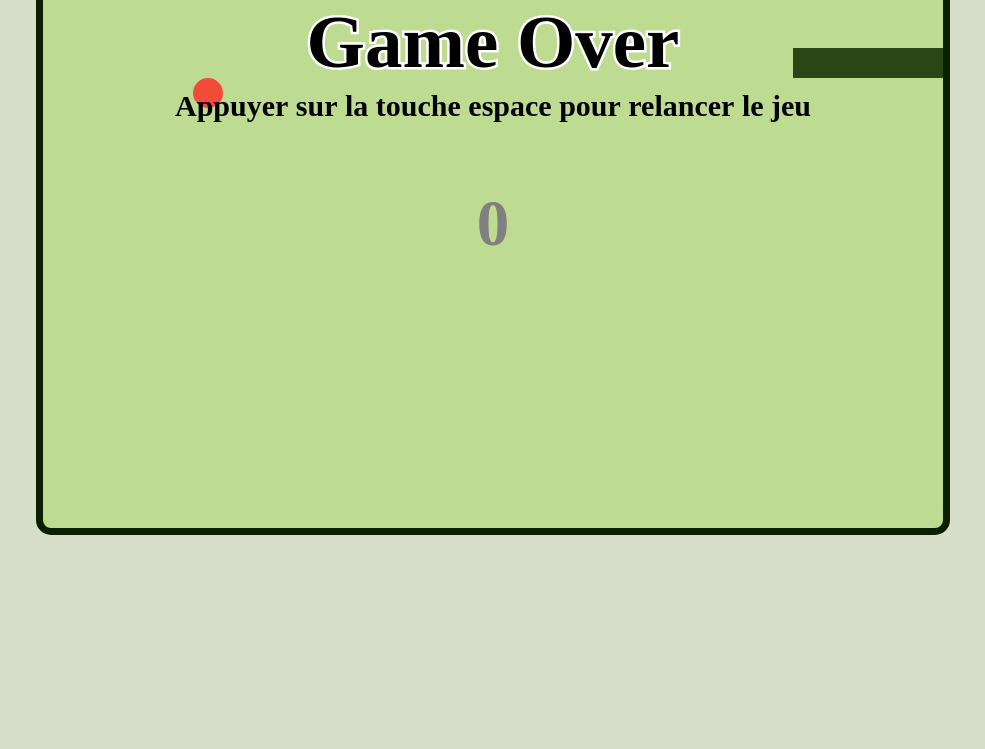
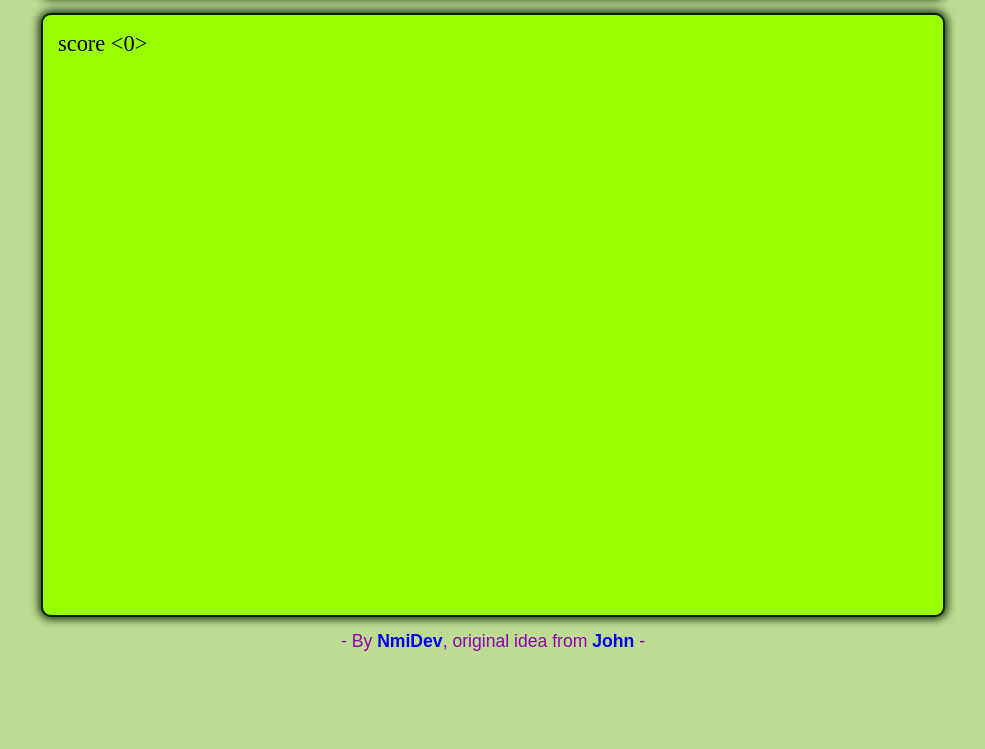
Before and after one commit to NmiDev/snake, a website built with webpack: page src/index.html in a window 1280 px wide. Shown: the part 119-868 px from the top of the page, without its empty margins (147-1132 px from the left). Before the commit the page ends 800 px from the top, so only its background shows below. Built offline with nearby package versions, Linux system fonts and the light colour scheme; files whose address does not match are found by name.

Commit message:
Update design of the application

```diff
--- a/package.json
+++ b/package.json
@@ -24,6 +24,8 @@
     "babel-loader": "^8.0.5",
     "babel-preset-env": "^1.7.0",
     "css-loader": "^2.1.0",
+    "favicons-webpack-plugin": "0.0.9",
+    "file-loader": "^3.0.1",
     "html-loader": "^0.5.5",
     "html-webpack-plugin": "^3.2.0",
     "mini-css-extract-plugin": "^0.5.0",
--- a/src/index.html
+++ b/src/index.html
@@ -4,10 +4,25 @@
     <meta charset="UTF-8">
     <meta name="viewport" content="width=device-width, initial-scale=1.0">
     <meta http-equiv="X-UA-Compatible" content="ie=edge">
-    <link rel="stylesheet" href="../css/styles.css">
+	<link rel="stylesheet" href="../css/styles.css">
     <title>Snake</title>
 </head>
 <body>
-
+	<!-- Header -->
+	<header id="header">
+		<div id="logo-container"></div>
+		<div id="logo-message">
+			<p> &#139; Press enter &#155; </Press></p>
+			<p id="logo-controls">Use arrow keys</p>
+		</div>
+	</header>
+	<!-- Application -->
+	<div id="app"></div>
+	<!-- Footer -->
+	<footer id="footer">
+		<div id="github">
+			<p>- By <a class="links" href="https://github.com/NmiDev/snake">NmiDev</a>, original idea from <a class="links" href="https://apprendre-a-coder.com/">John</a> -</p>
+		</div>
+	</footer>
 </body>
 </html>
--- a/src/index.js
+++ b/src/index.js
@@ -3,7 +3,11 @@ import "babel-polyfill";
 import Game from "./js/game.js";
 
 // Imports CSS
+import reset from "./styles/reset.css";
 import style from "./styles/index.css";
+
+// Imports images
+import snake from "./assets/img/snake.svg";
 
 // Application
 const app = {
@@ -14,6 +18,13 @@ const app = {
     gameInit : () => {
         // DOM loaded
         console.log("Ready player one");
+
+        // Loading images
+        const snakeLogo = new Image();
+        snakeLogo.src = snake;
+        snakeLogo.alt = "Loggo du jeu du serpent";
+        snakeLogo.id = "logo-img";
+        document.getElementById("logo-container").appendChild(snakeLogo);
 
         // Init game
         app.instance = new Game();
@@ -42,7 +53,7 @@ const app = {
             case 40:
                 newDirection = "down";
                 break;
-            case 32: // Reload game if space key down
+            case 13: // Load game if enter key down
                 app.instance.launch();
                 break;
 
--- a/src/js/drawing.js
+++ b/src/js/drawing.js
@@ -5,7 +5,7 @@ export default class Drawing {
         // Keep canvas context
         context.save();
         // Canvas fill
-        context.fillStyle = "#2A4616";
+        context.fillStyle = "black";
         for (const block of snake.body) {
             this.drawBlock(context, block, blockSize);
         }
@@ -16,7 +16,7 @@ export default class Drawing {
         // Keep canvas context
         context.save();
         // Styles and mesures
-        context.fillStyle = "#F34A3A";
+        context.fillStyle = "#8F00B2";
         context.beginPath();
         const radius = blockSize / 2;
         const xPosition = apple.position[0]*blockSize + radius;
@@ -33,18 +33,19 @@ export default class Drawing {
         // Canvas fill
         context.fillRect(x * blockSize, y * blockSize, blockSize, blockSize);
     }
-    static drawScore(context, canvasWidth, canvasHeight, score) {
+    static drawScore(context, score) {
+        // Prepare message
+        const message = `score <${score}>`;
         // Keep convas context
         context.save();
         // Style
-        context.font = "bold 65px sans-sherif";
-        context.fillStyle = "grey";
-        context.textAlign = "center";
+        context.font = "lighter 1.4rem joystix";
+        context.fillStyle = "black";
+        context.textAlign = "left";
         context.textBaseline = "middle";
-        const centerX = canvasWidth / 2;
-        const centerY = canvasHeight / 2;
+        context.lineWidth = 5;
         // Load message
-        context.fillText(score.toString(), centerX, centerY);
+        context.fillText(message.toString(), 15, 30);
         // Restort canvas context
         context.restore();
     }
@@ -52,21 +53,19 @@ export default class Drawing {
         // Keep convas context
         context.save();
         // Style
-        context.font = "bold 75px sans-sherif";
+        context.font = "lighter 3.5rem joystix";
         context.fillStyle = "black";
         context.textAlign = "center";
         context.textBaseline = "middle";
-        context.strokeStyle = "white";
         context.lineWidth = 5;
         const centerX = canvasWidth / 2;
         const centerY = canvasHeight / 2;
         // Load message Game over
-        context.strokeText("Game Over", centerX, centerY - 180);
-        context.fillText("Game Over", centerX, centerY - 180);
+        context.fillText("Game Over", centerX, centerY - 120);
         // Load message Replay
-        context.font = "bold 30px sans-sherif";
+        context.font = "lighter 1.6rem joystix";
         context.fillStyle = "black";
-        context.fillText("Appuyer sur la touche espace pour relancer le jeu", centerX, centerY - 120);
+        context.fillText("Press enter and play again", centerX, centerY);
         // Restort canvas context
         context.restore();
     }
--- a/src/js/game.js
+++ b/src/js/game.js
@@ -25,12 +25,11 @@ export default class Game {
         // Set the canvas width and height
         this.canvas.width = this.canvasWidth;
         this.canvas.height = this.canvasHeight;
-        // Set the id attribute to canvas
-        this.canvas.setAttribute("id", "container");
-        // Append the canvas to the body
-        document.body.appendChild(this.canvas);
-        // Launch the game
-        this.launch();
+        // Append the canvas to the container
+        document.getElementById("app").appendChild(this.canvas);
+        // Drawing inital score 0
+        Drawing.drawScore(this.context, 0);
+
     }
     // Method launch
     launch() {
@@ -75,12 +74,12 @@ export default class Game {
             }
             // Clear canvas
             this.context.clearRect(0, 0, this.canvasWidth, this.canvasHeight);
-            // Score refresh
-            Drawing.drawScore(this.context, this.canvasWidth, this.canvasHeight, this.score);
             // Snake drawing
             Drawing.drawSnake(this.context, this.snakeBody, this.blockSize);
             // Apple drawing
             Drawing.drawApple(this.context, this.appleBody, this.blockSize);
+            // Score refresh
+            Drawing.drawScore(this.context, this.score);
             // Timeout
             this.timeout = setTimeout(this.refreshDisplay.bind(this), this.delay);
         }
--- a/src/styles/index.css
+++ b/src/styles/index.css
@@ -1,12 +1,91 @@
-body {
-    padding: 2rem;
-    background-color: rgb(215, 222, 201)
+/* Fonts import */
+@font-face {
+    font-family: "Joystix";
+    src: url("../assets/fonts/joystix.ttf") format("truetype");
+  }
+/* Generic rules */
+*  {
+    box-sizing: border-box;
 }
 
-#container {
-    border: 7px solid #0A2000;
-    border-radius: 15px ;
-    display: block;
-    margin: auto;
+body {
+    font-family: "Joystix";
+    font-size: 1.6rem;
     background-color: #BEDC91;
 }
+
+.links {
+    font-weight: bolder;
+    display: inline-block;
+    text-decoration: none;
+}
+
+.links::after {
+    margin-top: 0.1rem;
+    content: '';
+    display: block;
+    width: 0;
+    height: 2px;
+    background: #8F00B2;
+    transition: width .3s;
+}
+
+.links:hover::after {
+    width: 100%;
+    transition: width .3s;
+}
+
+.links:visited {
+    color: inherit;
+}
+
+/* Combine rules */
+#header, #app, #footer {
+    width: 904px;
+    margin: auto;
+    margin: 1rem auto;
+}
+
+#header, #app {
+    border: 2px solid #0A2000;
+    border-radius: 10px ;
+    box-shadow: 0px 0px 10px 2px #0A2000;
+}
+
+#header, #footer {
+    display: flex;
+    align-items: baseline;
+    justify-content: center;
+    height: 100px;
+    align-items: center;
+}
+
+/* Inside header */
+#logo-message {
+    display: flex;
+    flex-direction: column;
+    align-items: center;
+    margin-left: 2rem;
+}
+
+#logo-img {
+    max-height: 75px;
+}
+
+#logo-controls {
+    font-size: 1rem;
+}
+
+/* Inside App */
+#app {
+    height: 604px;
+    background-color: #99FF00;
+}
+
+/* Inside footer */
+#footer {
+    color: #8F00B2;
+    font-family: arial;
+    font-size: 1.1rem;
+    align-items: flex-start;
+}
--- /dev/null
+++ b/src/styles/reset.css
@@ -0,0 +1,48 @@
+/* http://meyerweb.com/eric/tools/css/reset/
+   v2.0 | 20110126
+   License: none (public domain)
+*/
+
+html, body, div, span, applet, object, iframe,
+h1, h2, h3, h4, h5, h6, p, blockquote, pre,
+a, abbr, acronym, address, big, cite, code,
+del, dfn, em, img, ins, kbd, q, s, samp,
+small, strike, strong, sub, sup, tt, var,
+b, u, i, center,
+dl, dt, dd, ol, ul, li,
+fieldset, form, label, legend,
+table, caption, tbody, tfoot, thead, tr, th, td,
+article, aside, canvas, details, embed,
+figure, figcaption, footer, header, hgroup,
+menu, nav, output, ruby, section, summary,
+time, mark, audio, video {
+	margin: 0;
+	padding: 0;
+	border: 0;
+	font-size: 100%;
+	font: inherit;
+	vertical-align: baseline;
+}
+/* HTML5 display-role reset for older browsers */
+article, aside, details, figcaption, figure,
+footer, header, hgroup, menu, nav, section {
+	display: block;
+}
+body {
+	line-height: 1;
+}
+ol, ul {
+	list-style: none;
+}
+blockquote, q {
+	quotes: none;
+}
+blockquote:before, blockquote:after,
+q:before, q:after {
+	content: '';
+	content: none;
+}
+table {
+	border-collapse: collapse;
+	border-spacing: 0;
+}
--- a/webpack.config.js
+++ b/webpack.config.js
@@ -2,6 +2,7 @@ const path = require('path');
 const HtmlWebPackPlugin = require("html-webpack-plugin");
 const MiniCssExtractPlugin = require("mini-css-extract-plugin");
 const UglifyJsPlugin = require('uglifyjs-webpack-plugin');
+const FaviconsWebpackPlugin = require('favicons-webpack-plugin');
 
 module.exports = {
   // Set the entry point
@@ -14,9 +15,7 @@ module.exports = {
     path: path.resolve(__dirname, 'dist'),
     filename: "app.js"
   },
-  // Devtools
-  // devtool: "source-map",
-  // Module configuration
+  // Loaders module configuration
   module: {
     rules: [
       {
@@ -38,7 +37,24 @@ module.exports = {
       {
         test: /\.css$/,
         use: [MiniCssExtractPlugin.loader, "css-loader"]
-      }
+      },
+      {
+        test: /\.(png|svg|jpg|gif)$/,
+        use: [
+          {
+            loader: 'file-loader',
+            options: {
+              outputPath: 'assets/img/',
+            },
+          },
+        ],
+      },
+      {
+        test: /\.(woff|woff2|eot|ttf|otf)$/,
+        use: {
+          loader: "file-loader",
+        },
+      },
     ]
   },
   // Plugins configuration
@@ -54,5 +70,9 @@ module.exports = {
     new UglifyJsPlugin({
 
     }),
+    new FaviconsWebpackPlugin({
+      logo: './src/assets/img/favicon.png',
+      inject: true
+    }),
   ]
 };
```
Also changed, not shown: README.md, src/assets/fonts/joystix.ttf (added), src/assets/img/favicon.png (added), src/assets/img/snake.svg (added), 1 other file.
